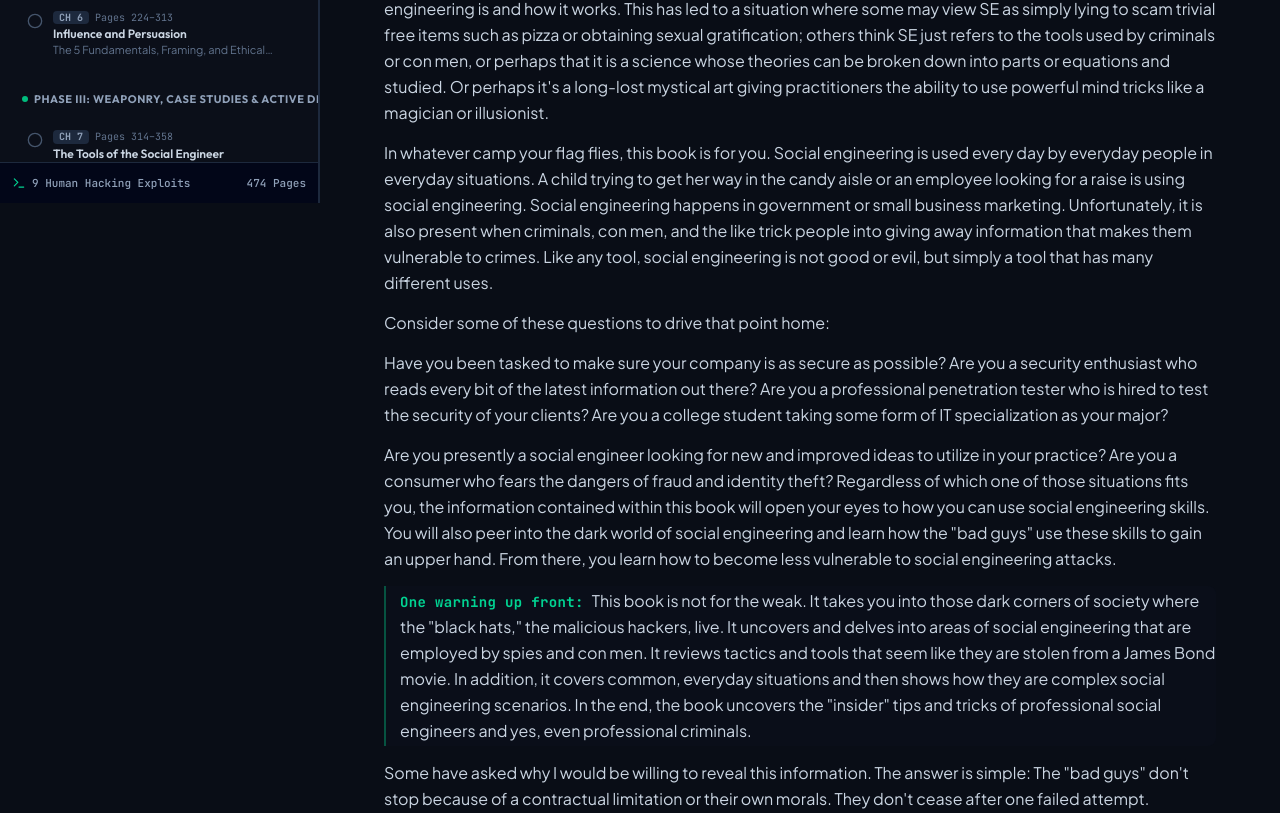
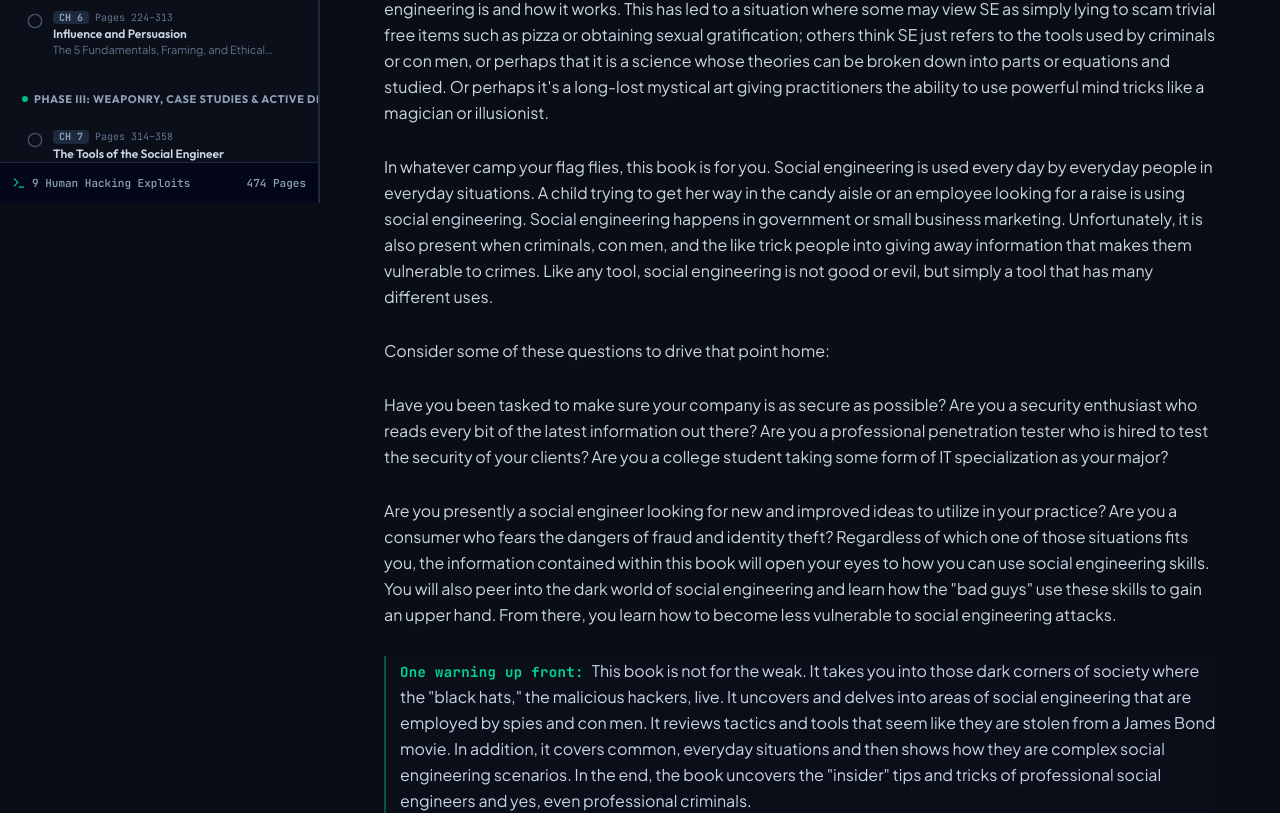
Before and after one commit to yazinbhai/social-engineering-art-of-human-hacking, a React (Vite) app: page / in a window 1280 px wide. Shown: the part 678-1491 px from the top of the page. Built offline with nearby package versions, Linux system fonts and the light colour scheme.

Commit message:
style: increase space between paragraphs by 100%

```diff
--- a/src/components/ChapterReader.jsx
+++ b/src/components/ChapterReader.jsx
@@ -208,7 +208,7 @@ export default function ChapterReader({
       )}
 
       {/* Chapter Content Stream (No Executive Summary section as per requirements) */}
-      <div className="space-y-6 my-8 text-sm sm:text-base text-slate-300 leading-relaxed font-sans">
+      <div className="space-y-12 my-8 text-sm sm:text-base text-slate-300 leading-relaxed font-sans">
         {chapter.content?.map((block, idx) => {
           if (block.type === 'heading') {
             return (
@@ -223,7 +223,7 @@ export default function ChapterReader({
 
           if (block.type === 'labeled-item') {
             return (
-              <div key={idx} className="my-3.5 pl-3.5 border-l-2 border-emerald-500/40 py-0.5 bg-slate-900/20 rounded-r-lg">
+              <div key={idx} className="my-7 pl-3.5 border-l-2 border-emerald-500/40 py-0.5 bg-slate-900/20 rounded-r-lg">
                 <p className="text-slate-300 leading-relaxed font-normal text-sm sm:text-base whitespace-pre-line">
                   <strong className="text-emerald-400 font-bold mr-2 tracking-wide font-mono text-xs sm:text-sm">
                     {block.label}
@@ -238,7 +238,7 @@ export default function ChapterReader({
             const labelMatch = block.text.match(/^([A-Z][A-Za-z0-9 ,/\-\–—]{1,35}:)\s*(.*)/);
             if (labelMatch && labelMatch[1].length < 30) {
               return (
-                <div key={idx} className="my-3.5 pl-3.5 border-l-2 border-emerald-500/40 py-0.5 bg-slate-900/20 rounded-r-lg">
+                <div key={idx} className="my-7 pl-3.5 border-l-2 border-emerald-500/40 py-0.5 bg-slate-900/20 rounded-r-lg">
                   <p className="text-slate-300 leading-relaxed font-normal text-sm sm:text-base whitespace-pre-line">
                     <strong className="text-emerald-400 font-bold mr-2 tracking-wide font-mono text-xs sm:text-sm">
                       {labelMatch[1]}
@@ -249,7 +249,7 @@ export default function ChapterReader({
               );
             }
             return (
-              <p key={idx} className="text-slate-300 leading-relaxed font-normal my-3.5 whitespace-pre-line">
+              <p key={idx} className="text-slate-300 leading-relaxed font-normal my-7 whitespace-pre-line">
                 {renderTextWithLinks(block.text)}
               </p>
             );
```
